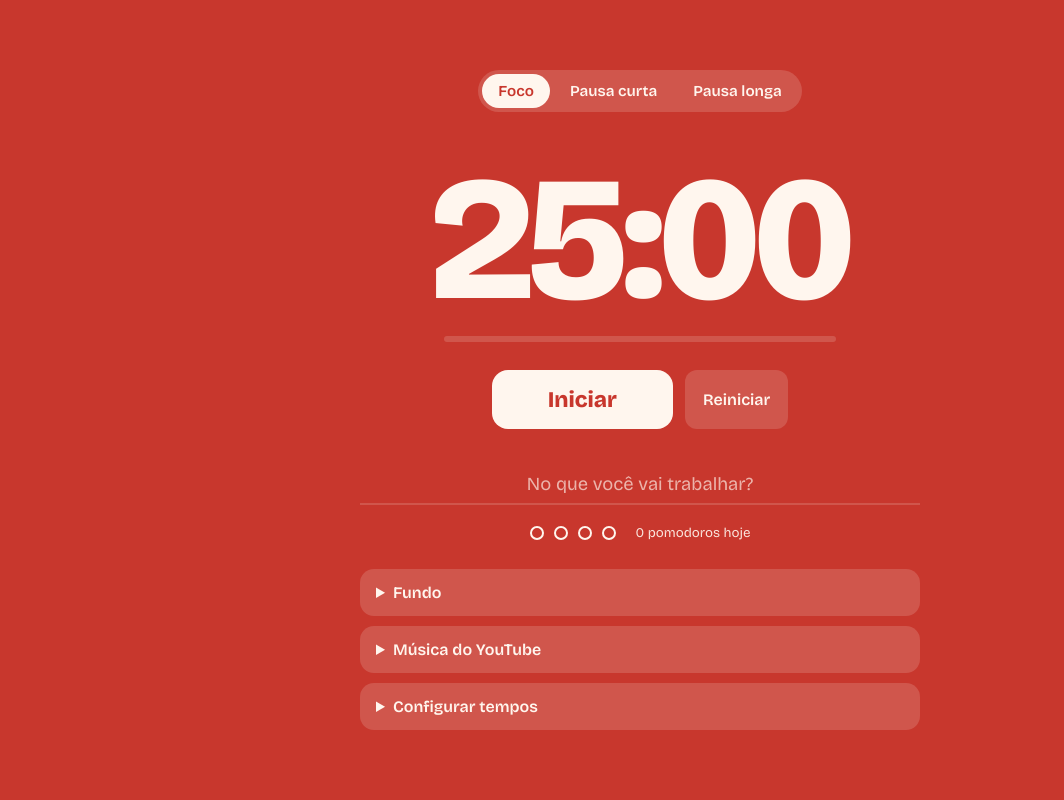
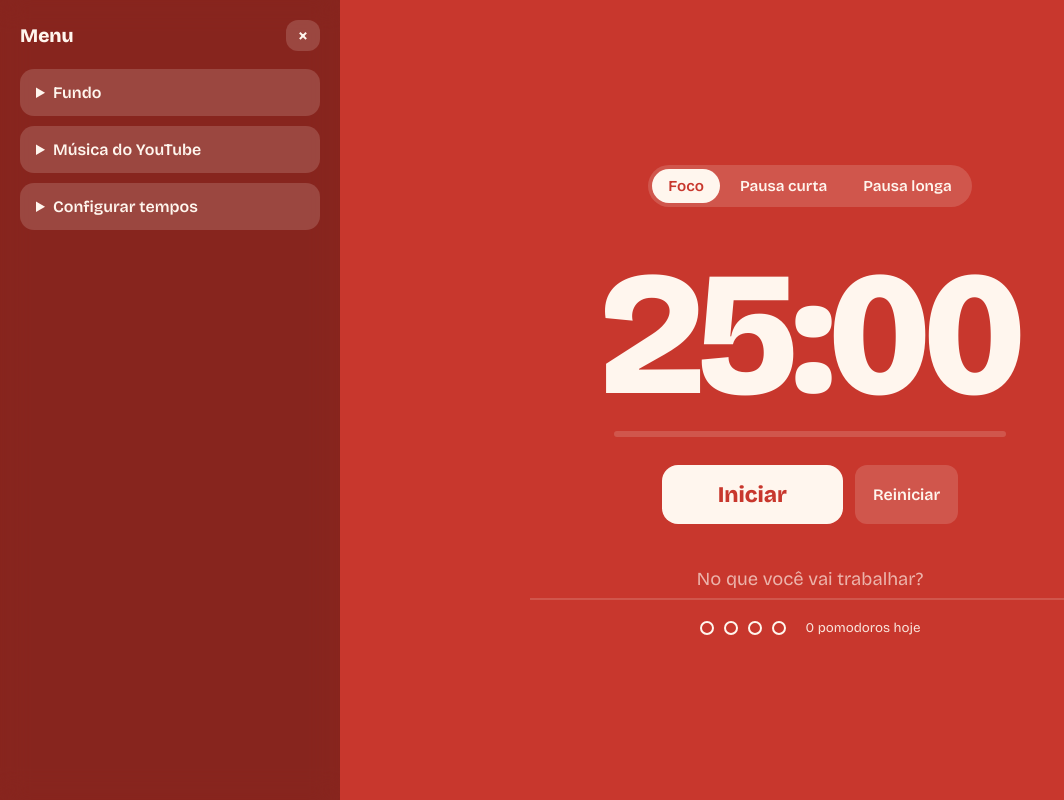
Before and after one commit to zhujaxuen/pomodoro, a plain HTML site: page index.html in a window 1280 px wide. Shown: the whole page, without its empty margins (0-1064 px from the left). Drawn offline with nearby package versions, Linux system fonts and the light colour scheme.

Commit message:
Menu lateral

```diff
--- a/index.html
+++ b/index.html
@@ -24,7 +24,7 @@
   body {
     min-height: 100vh; min-height: 100dvh;
     background: var(--bg); color: var(--ink); font-family: var(--font);
-    transition: background .6s ease;
+    transition: background .6s ease, padding .25s ease;
     display: grid; place-items: center; padding: 24px;
   }
   .bg { position: fixed; inset: 0; z-index: -1; background-position: center; }
@@ -74,7 +74,7 @@
   #ytwrap { aspect-ratio: 16 / 9; margin-top: 28px; border-radius: 14px; overflow: hidden; background: #000; }
   #ytwrap iframe { width: 100%; height: 100%; display: block; }
 
-  .panels { margin-top: 28px; display: grid; gap: 10px; text-align: left; }
+  .panels { display: grid; gap: 10px; text-align: left; }
   details { background: var(--soft); border-radius: 14px; padding: 14px 16px; }
   summary { cursor: pointer; font-weight: 600; }
   .body { margin-top: 14px; display: grid; gap: 12px; }
@@ -101,32 +101,32 @@
   .cfg label { display: grid; gap: 6px; font-size: .9rem; }
   .cfg input { width: 84px; text-align: center; font-size: 1.1rem; }
 
+  .side {
+    position: fixed; top: 0; bottom: 0; left: 0; z-index: 30; width: min(340px, 88vw);
+    overflow-y: auto; padding: 20px; background: rgba(0, 0, 0, .32);
+    -webkit-backdrop-filter: blur(14px); backdrop-filter: blur(14px);
+    transform: translateX(-100%); visibility: hidden;
+    transition: transform .25s ease, visibility .25s;
+  }
+  .side-open .side { transform: none; visibility: visible; }
+  .side-head { display: flex; justify-content: space-between; align-items: center; margin-bottom: 18px; font-size: 1.2rem; }
+  .side-head .ghost { padding: 6px 12px; font-size: 1.2rem; line-height: 1; }
+  .menu {
+    position: fixed; top: 16px; left: 16px; z-index: 20; font: inherit; font-weight: 600;
+    color: var(--ink); background: var(--soft); border: 0; border-radius: 12px; padding: 10px 16px; cursor: pointer;
+  }
+  .side-open .menu { display: none; }
+  @media (min-width: 900px) { .side-open { padding-left: 364px; } }
+
   button:focus-visible, input:focus-visible, summary:focus-visible { outline: 3px solid var(--ink); outline-offset: 3px; }
   @media (prefers-reduced-motion: reduce) { * { transition: none !important; } }
 </style>
 </head>
 <body data-mode="focus">
 <div class="bg" id="bg" aria-hidden="true"></div>
-<main>
-  <div class="modes" role="group" aria-label="Modo">
-    <button data-m="focus" aria-pressed="true">Foco</button>
-    <button data-m="short" aria-pressed="false">Pausa curta</button>
-    <button data-m="long" aria-pressed="false">Pausa longa</button>
-  </div>
-
-  <div class="time" id="time" role="timer" aria-live="off">25:00</div>
-  <div class="bar"><i id="bar"></i></div>
-
-  <div class="actions">
-    <button class="go" id="go">Iniciar</button>
-    <button class="ghost" id="reset" aria-label="Reiniciar o timer">Reiniciar</button>
-  </div>
-
-  <input class="task" id="task" type="text" maxlength="80" placeholder="No que você vai trabalhar?" aria-label="Tarefa atual">
-  <div class="dots" id="dots" aria-label="Pomodoros do ciclo"></div>
-
-  <div id="ytwrap" hidden></div>
-
+<button class="menu" id="menu" aria-controls="side" aria-expanded="false">☰ Menu</button>
+<aside class="side" id="side" aria-label="Menu lateral">
+  <div class="side-head"><strong>Menu</strong><button class="ghost" id="sideclose" aria-label="Fechar menu">×</button></div>
   <div class="panels">
     <details>
       <summary>Fundo</summary>
@@ -160,6 +160,27 @@
       </div>
     </details>
   </div>
+</aside>
+<main>
+  <div class="modes" role="group" aria-label="Modo">
+    <button data-m="focus" aria-pressed="true">Foco</button>
+    <button data-m="short" aria-pressed="false">Pausa curta</button>
+    <button data-m="long" aria-pressed="false">Pausa longa</button>
+  </div>
+
+  <div class="time" id="time" role="timer" aria-live="off">25:00</div>
+  <div class="bar"><i id="bar"></i></div>
+
+  <div class="actions">
+    <button class="go" id="go">Iniciar</button>
+    <button class="ghost" id="reset" aria-label="Reiniciar o timer">Reiniciar</button>
+  </div>
+
+  <input class="task" id="task" type="text" maxlength="80" placeholder="No que você vai trabalhar?" aria-label="Tarefa atual">
+  <div class="dots" id="dots" aria-label="Pomodoros do ciclo"></div>
+
+  <div id="ytwrap" hidden></div>
+
 </main>
 
 <script>
@@ -375,6 +396,18 @@
   const savedMusic = store.get("pomo-music", "");
   if (savedMusic) { $("yturl").value = savedMusic; loadMusic(savedMusic); }
 
+  /* ---------- Menu lateral ---------- */
+  const setSide = open => {
+    document.body.classList.toggle("side-open", open);
+    $("side").inert = !open; $("menu").setAttribute("aria-expanded", open);
+  };
+  $("menu").onclick = () => { setSide(true); $("sideclose").focus(); };
+  $("sideclose").onclick = () => { setSide(false); $("menu").focus(); };
+  document.addEventListener("keydown", e => {
+    if (e.key === "Escape" && document.body.classList.contains("side-open")) { setSide(false); $("menu").focus(); }
+  });
+  setSide(window.innerWidth >= 900);
+
   renderBg();
   render();
 })();
```
Also changed, not shown: 1 other file.
